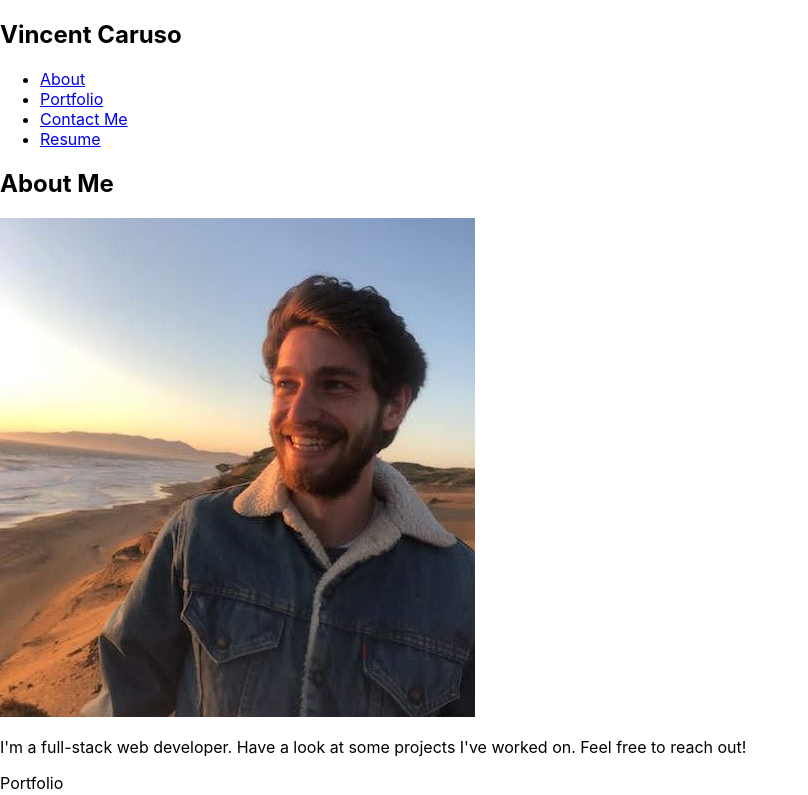
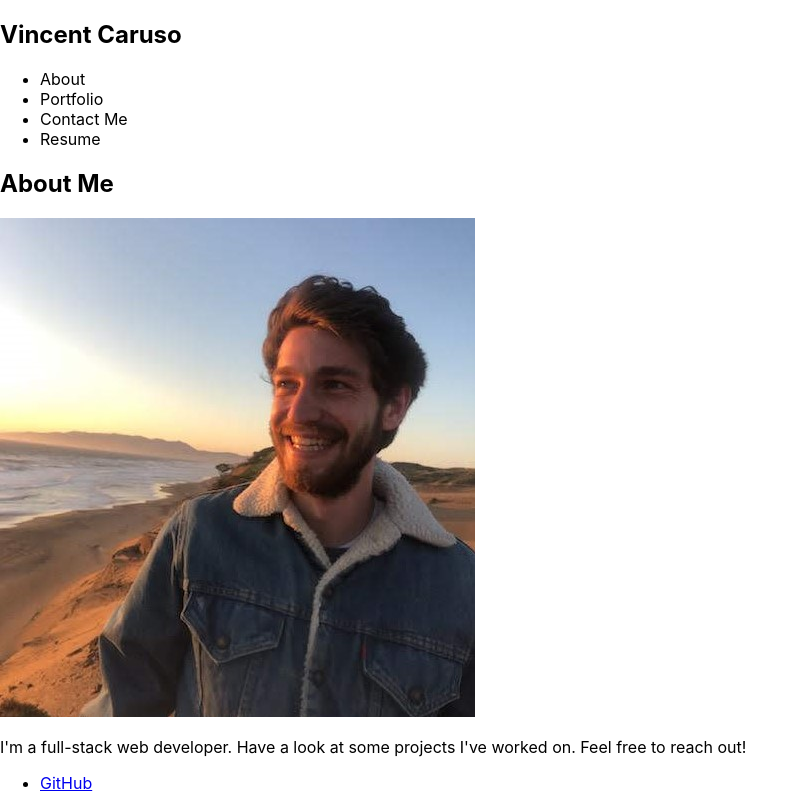
Before and after one commit to vcaruso0923/react-portfolio, a React (Create React App) app: page / in a window 1280 px wide. Shown: the top 795 px of the page, without its empty margins (0-808 px from the left). Built offline with nearby package versions, Linux system fonts and the light colour scheme.

Commit message:
conditional rendering

```diff
--- a/src/App.js
+++ b/src/App.js
@@ -1,4 +1,4 @@
-import React from 'react';
+import React, { useState } from 'react';
 import Nav from './components/Nav';
 import About from './components/About';
 import Portfolio from './components/Portfolio';
@@ -6,15 +6,39 @@
 import Resume from './components/Resume';
 import Footer from './components/Footer';
 
+
+
 function App() {
+
+  const [aboutSelected, setAboutSelected] = useState(true);
+  const [portfolioSelected, setPortfolioSelected] = useState(false);
+  const [contactSelected, setContactSelected] = useState(false);
+  const [resumeSelected, setResumeSelected] = useState(false);
+
+  var currentPage;
+
+  if (aboutSelected) {
+    currentPage = <About></About>
+  } else if (portfolioSelected) {
+    currentPage = <Portfolio></Portfolio>
+  } else if (contactSelected) {
+    currentPage = <Contact></Contact>
+  } else if (resumeSelected) {
+    currentPage = <Resume></Resume>
+  }
+
   return (
     <div>
-      <Nav></Nav>
-      <About></About>
-      <Portfolio></Portfolio>
-      <Contact></Contact>
-      <Resume></Resume>
-      <Footer></Footer>
+      <>
+        <Nav
+          setAboutSelected={setAboutSelected}
+          setPortfolioSelected={setPortfolioSelected}
+          setContactSelected={setContactSelected}
+          setResumeSelected={setResumeSelected}
+        ></Nav>
+        {currentPage}
+        <Footer></Footer>
+      </>
     </div>
   );
 }
--- a/src/components/Nav/index.js
+++ b/src/components/Nav/index.js
@@ -1,6 +1,16 @@
 import React from 'react';
 
-function Nav() {
+function Nav(props) {
+    const {
+        // contactSelected,
+        // contactSelected,
+        // contactSelected,
+        // contactSelected,
+        setAboutSelected,
+        setPortfolioSelected,
+        setContactSelected,
+        setResumeSelected,
+    } = props;
 
     return (
         <header>
@@ -10,16 +20,36 @@
             <nav>
                 <ul>
                     <li>
-                <a href="/">About</a>
+                        <span onClick={() => {
+                            setAboutSelected(true);
+                            setPortfolioSelected(false);
+                            setContactSelected(false);
+                            setResumeSelected(false);
+                        }}>About</span>
                     </li>
                     <li>
-                <a href="/">Portfolio</a>
+                        <span onClick={() => {
+                            setAboutSelected(false);
+                            setPortfolioSelected(true);
+                            setContactSelected(false);
+                            setResumeSelected(false);
+                        }}>Portfolio</span>
                     </li>
                     <li>
-                <a href="/">Contact Me</a>
+                        <span onClick={() => {
+                            setAboutSelected(false);
+                            setPortfolioSelected(false);
+                            setContactSelected(true);
+                            setResumeSelected(false);
+                        }}>Contact Me</span>
                     </li>
                     <li>
-                <a href="/">Resume</a>
+                        <span onClick={() => {
+                            setAboutSelected(false);
+                            setPortfolioSelected(false);
+                            setContactSelected(false);
+                            setResumeSelected(true);
+                        }}>Resume</span>
                     </li>
                 </ul>
             </nav>
```
Lines whose indentation alone changed are shown as unchanged.
